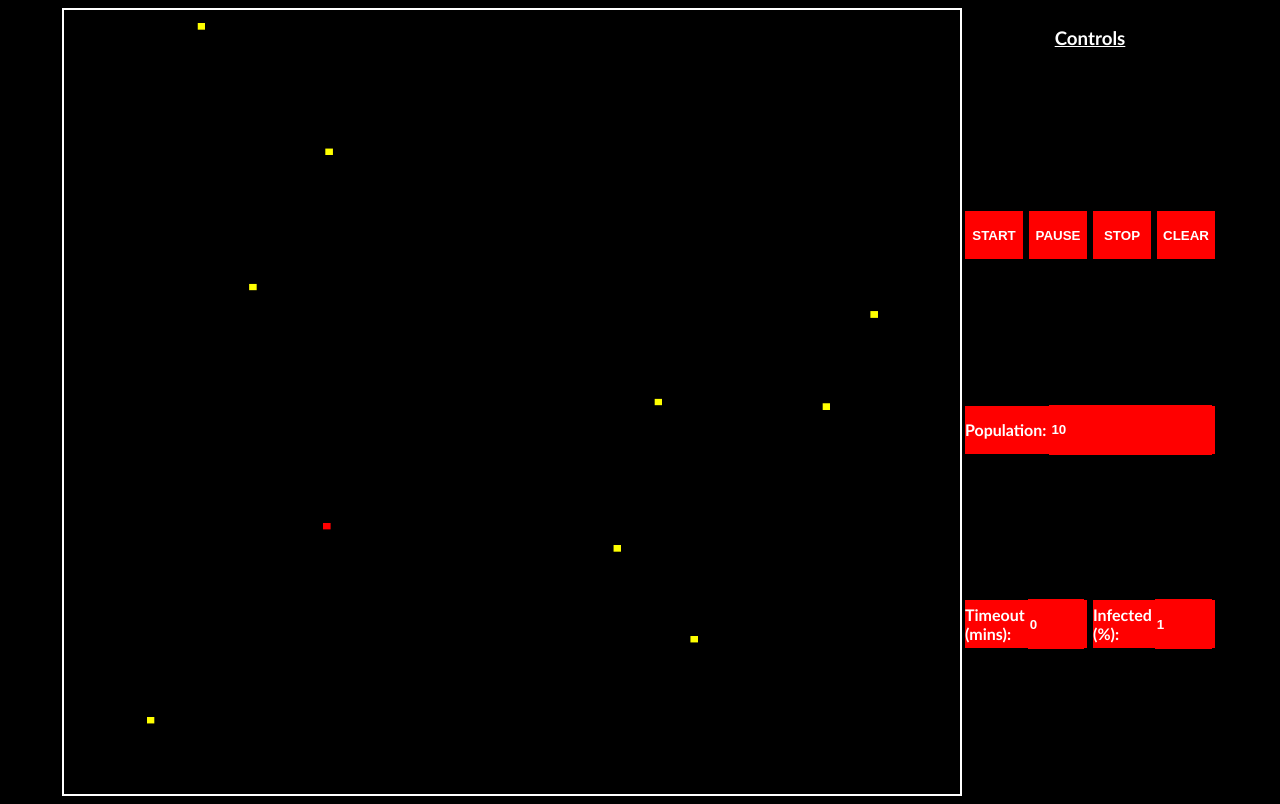
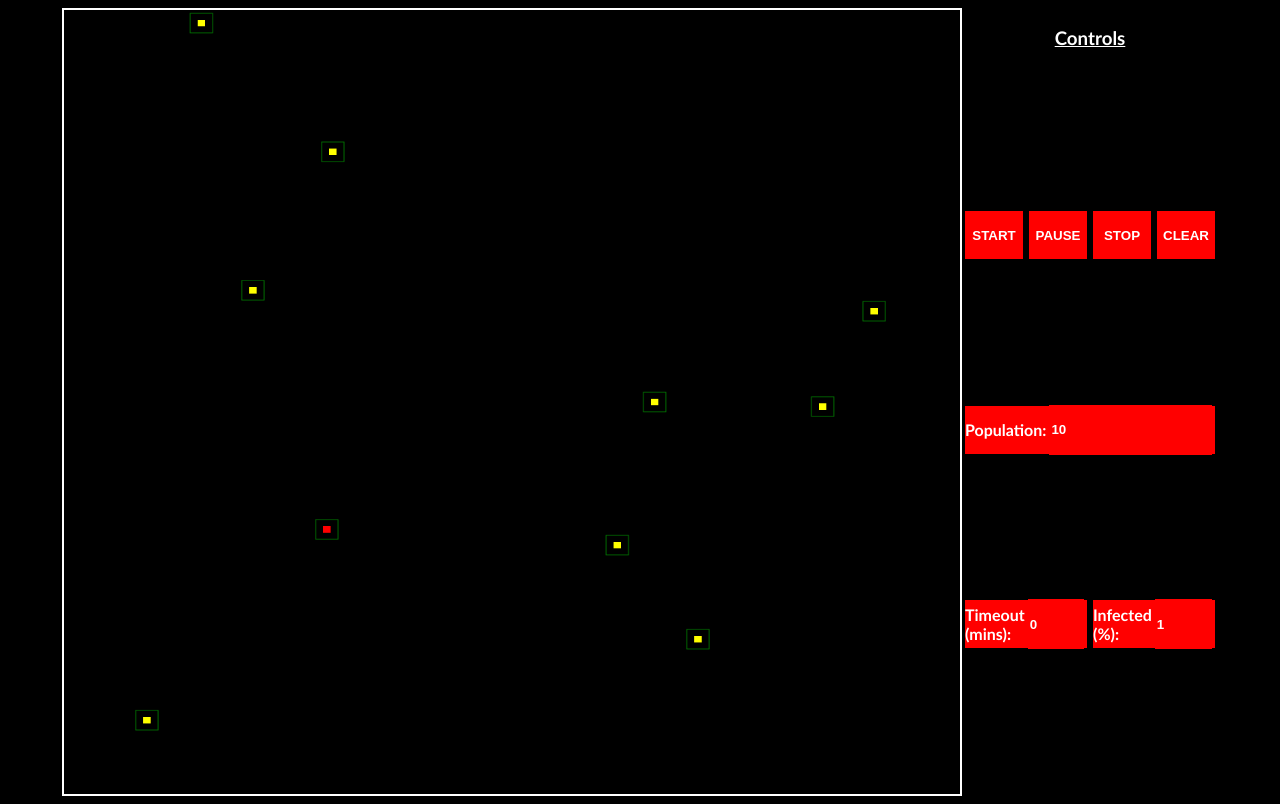
Before and after one commit to Betadinho/EpidemicSim, a plain HTML site: page index.html in a window 1280 px wide. Both pictures are taken after a click on the button "START". Drawn offline with Linux system fonts and the light colour scheme.

Commit message:
Add Visble Area Around Entitys

```diff
--- a/index.html
+++ b/index.html
@@ -2,7 +2,7 @@
 <html lang="en" dir="ltr">
 	<head>
 		<meta charset="utf-8">
-		<title>Sim | TEST</title>
+		<title>Sim | InfectionTEST</title>
 		<link rel="stylesheet" href="css/master.css">
 	</head>
 	<body>
--- a/js/sim.js
+++ b/js/sim.js
@@ -16,15 +16,15 @@ let testFigure = {
 	height: 10,
 	pos_x: 0,
 	pos_y: 0,
-	speed: 20,
+	velocity: 20,
 	move: function() {
-		if((this.pos_x + this.speed) > canvas.width) {
+		if((this.pos_x + this.velocity) > canvas.width) {
 			this.pos_y += 10;
 			this.pos_x = 0;
 		} else if((this.pos_y + 1) > canvas.height) {
 			this.pos_y = 0;
 		} else {
-			this.pos_x += this.speed;
+			this.pos_x += this.;
 		}
 	}
 };
@@ -35,15 +35,15 @@ let testFigure2 = {
 	height: 10,
 	pos_x: 0,
 	pos_y: 0,
-	speed: 50,
+	velocity: 50,
 	move: function() {
-		if((this.pos_x + this.speed) > canvas.width) {
+		if((this.pos_x + this.velocity) > canvas.width) {
 			this.pos_y += 15;
 			this.pos_x = 0;
 		} else if((this.pos_y + 1) > canvas.height) {
 			this.pos_y = 0;
 		} else {
-			this.pos_x += this.speed;
+			this.pos_x += this.velocity;
 		}
 	}
 };
@@ -63,32 +63,45 @@ class Person {
 		this.status = status;
 		this.width = 10;
 		this.height = 10;
-		this.pos_x = getRandomInt(0, canvas.width - 1);
-		this.pos_y = getRandomInt(0, canvas.height - 1);
-		this.speed = 5;
+		this.aw = 10;
+		this.pos = [getRandomInt(0, canvas.width - 1), getRandomInt(0, canvas.height - 1)];
+		this.velocity = 5;
 		this.direction = 'r';
+		this.area = [
+			[this.pos[0] - this.aw, this.pos[1]], //left
+			[this.pos[0] + this.aw, this.pos[1]], //right
+			[this.pos[0], this.pos[1] + this.aw], //above
+			[this.pos[0], this.pos[1] - this.aw], //below
+			[this.pos[0] - this.aw, this.pos[1] - this.aw], //top_left corner
+			[this.pos[0] + this.aw, this.pos[1] - this.aw], //top_right corner
+			[this.pos[0] - this.aw, this.pos[1] + this.aw], //bottom_left corner
+			[this.pos[0] + this.aw, this.pos[1] + this.aw], //bottom right corner
+		];
 	}
 
 	//Methods
-
 	move() {
 		switch (this.direction) {
 			case 'r':
 				this.moveRight();
+				this.updateArea();
 				break;
 			case 'd':
 				this.moveDown();
+				this.updateArea();
 				break;
 			case 'l':
 				this.moveLeft();
+				this.updateArea();
 				break;
 			case 'u':
 				this.moveUp();
+				this.updateArea();
 		}
 	}
 
 	moveRight() {
-		if((this.pos_x + this.width) > canvas.width) { //check if move places self outside of canvas width
+		if((this.pos[0] + this.width) > canvas.width) { //check if move places self outside of canvas width
 			//Move to the beginning of next line istead
 			this.moveLeft();
 			this.direction = 'l';
@@ -96,36 +109,49 @@ class Person {
 			//Move to the top instead
 			this.pos_y = 0;
 		}
-		*/ else { //otherwise continue move
-			this.pos_x += this.speed;
+		*/ else { //continue move on x axis
+			this.pos[0] += this.velocity;
 		}
 	}
 
 	moveLeft() {
-		if((this.pos_x - this.width) < 0) { //check if move places self outside of canvas width
+		if((this.pos[0] - this.width) < 0) { //check if move places self outside of canvas width
 			this.moveRight();
 			this.direction = 'r';
-		} else {
-			this.pos_x -= this.speed;
+		} else { //continue move on x axis
+			this.pos[0] -= this.velocity;
 		}
 	}
 
 	moveUp() {
-		if((this.pos_y - this.height) < 0) { //check if move places self outside of canvas height
+		if((this.pos[1] - this.height) < 0) { //check if move places self outside of canvas height
 			this.moveDown();
 			this.direction = 'd';
-		} else {
-			this.pos_y -= this.speed;
+		} else { //continue move on y axis
+			this.pos[1] -= this.velocity;
 		}
 	}
 
 	moveDown() {
-		if((this.pos_y + this.height) > canvas.height) { //check if move places self outside of canvas height
+		if((this.pos[1] + this.height) > canvas.height) { //check if move places self outside of canvas height
 			this.moveUp();
 			this.direction = 'u';
-		} else {
-			this.pos_y += this.speed;
+		} else { //continue move on y axis
+			this.pos[1] += this.velocity;
 		}
+	}
+
+	updateArea() {
+		this.area = [
+			[this.pos[0] - this.aw, this.pos[1]], //left
+			[this.pos[0] + this.aw, this.pos[1]], //right
+			[this.pos[0], this.pos[1] + this.aw], //above
+			[this.pos[0], this.pos[1] - this.aw], //below
+			[this.pos[0] - this.aw, this.pos[1] - this.aw], //top_left corner
+			[this.pos[0] + this.aw, this.pos[1] - this.aw], //top_right corner
+			[this.pos[0] - this.aw, this.pos[1] + this.aw], //bottom_left corner
+			[this.pos[0] + this.aw, this.pos[1] + this.aw], //bottom right corner
+		];
 	}
 
 	changeDirectionRandomly() {
@@ -146,13 +172,13 @@ class Person {
 
 	// Getter
 	getPosition() {
-		return [this.pos_x, this.pos_y];
+		return [this.pos[0], this.pos[1]];
 	}
 
 	//Setter
 	setPosition(x,y) {
-		this.pos_x = x;
-		this.pos_y = y;
+		this.pos[0] = x;
+		this.pos[1] = y;
 	}
 }
 
@@ -189,14 +215,20 @@ function getRandomInt(min, max) {
 function drawRect(color, pos_x, pos_y, width, height) {
 	ctx.fillStyle = color;
 	ctx.fillRect(pos_x, pos_y, width, height);
-
 }
 
-//Does the same as draw rect but takes an object instead ob multiple attributes
+//Does the same as draw rect but takes an object instead of multiple attributes
 function drawRect2(figure) {
 		ctx.fillStyle = figure.color;
-		ctx.fillRect(figure.pos_x, figure.pos_y, figure.width, figure.height);
+		ctx.fillRect(figure.pos[0], figure.pos[1], figure.width, figure.height);
+
+		ctx.strokeStyle = "green";
+		ctx.strokeRect(figure.area[4][0], figure.area[4][1], 30, 30);
 		//requestAnimationFrame(drawRect2);
+}
+
+function drawRectArea() {
+	console.log("test");
 }
 
 function clearCanvas() {
@@ -264,13 +296,14 @@ function startSim() {
 function testrun(population, timeout) {
 	clearCanvas();
 	for(e of population) {
-		drawRect2(e);
 
 		//Change direction every 1 in x times
 		if (getRandomInt(1, 8) == 4) {
 			e.changeDirectionRandomly();
 		}
 		e.move();
+		console.log(e.area);
+		drawRect2(e);
 	}
 
 	simCache.setCache(population, timeRunning);
```
